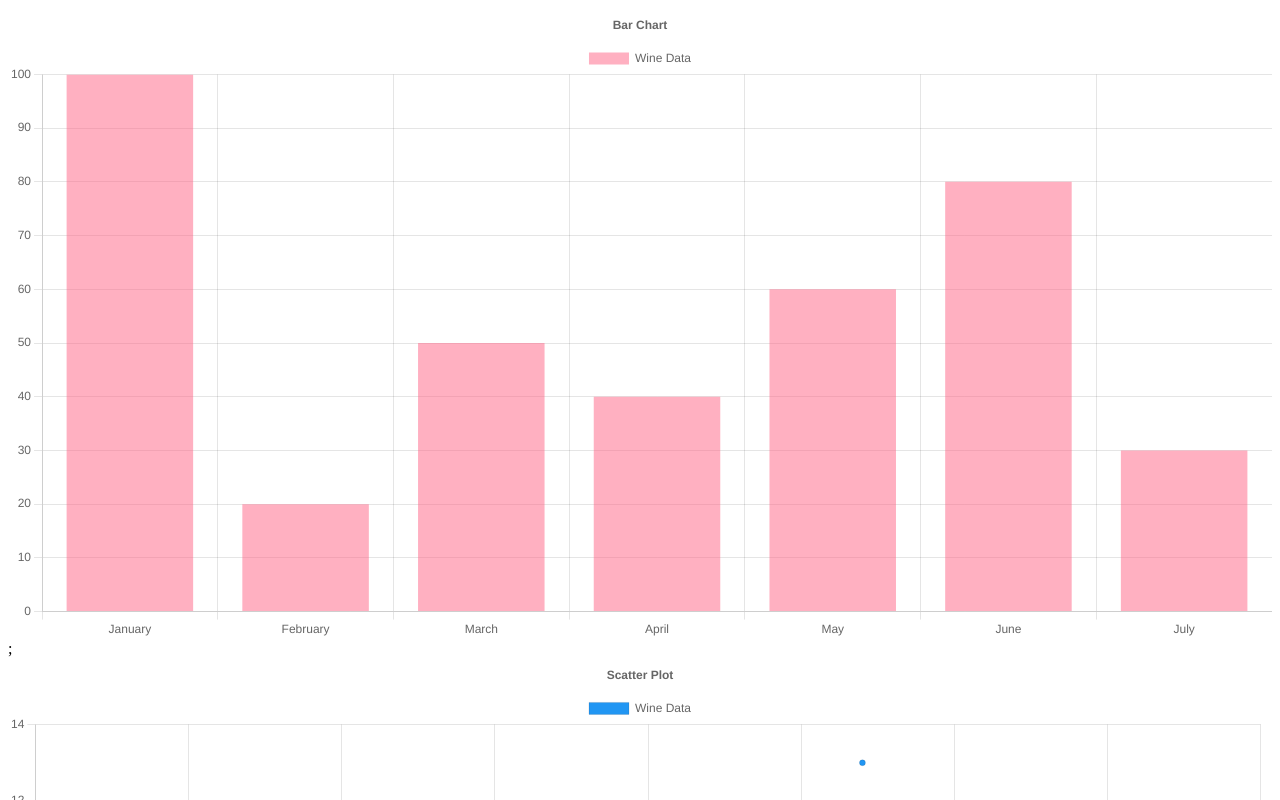
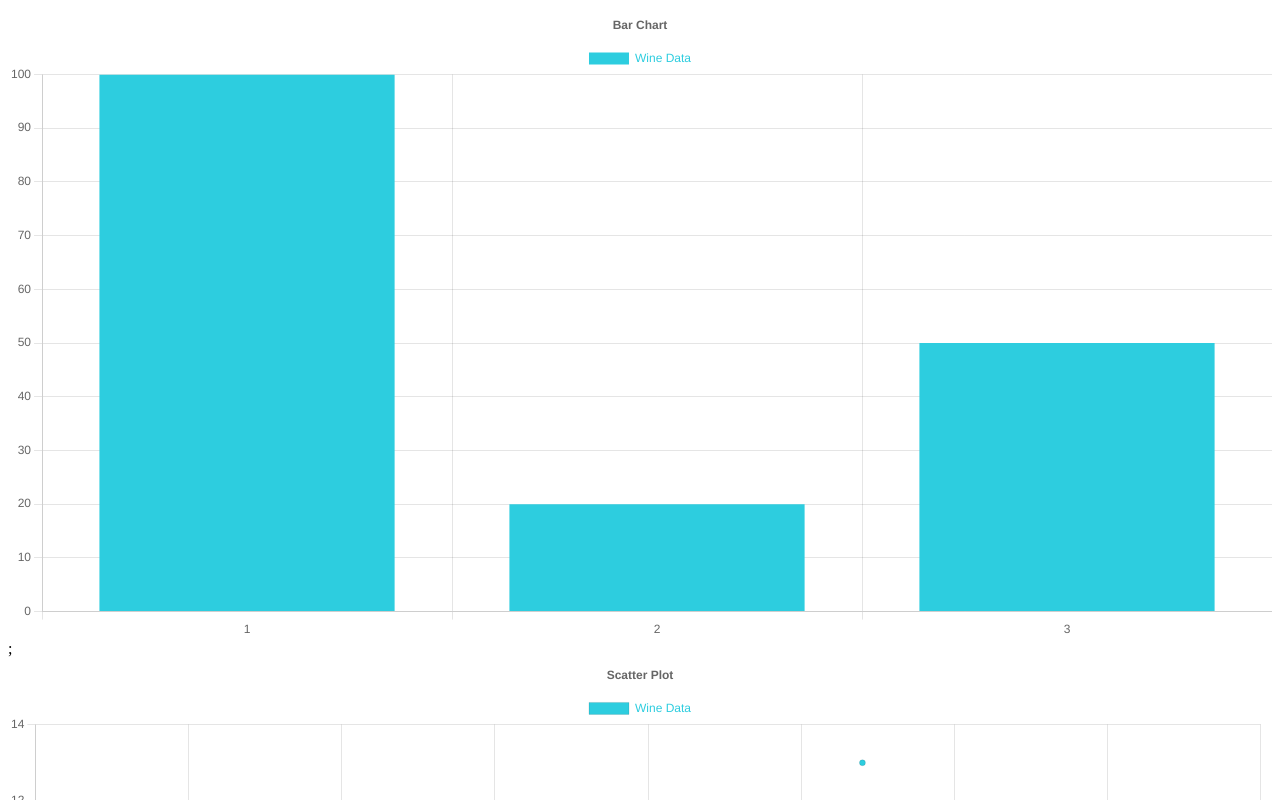
Before and after one commit to Prakharsvnit/manuc_dataviz, a React (Create React App) app: page / in a window 1280 px wide. Shown: the top 800 px of the page. Built offline with nearby package versions, Linux system fonts and the light colour scheme.

Commit message:
Minor changes

```diff
--- a/src/App.js
+++ b/src/App.js
@@ -1,6 +1,5 @@
 import BarChart from "./barChart";
 import ScatterChart from "./scatterChart";
-// import data from "./data";
 
 const App = () => {
   return (
--- a/src/barChart.js
+++ b/src/barChart.js
@@ -8,6 +8,7 @@ import {
   Legend,
 } from "chart.js";
 import { Bar } from "react-chartjs-2";
+import styles from "./charts.module.css";
 
 ChartJS.register(
   CategoryScale,
@@ -19,31 +20,36 @@ ChartJS.register(
 );
 
 const options = {
-  responsive: true,
   plugins: {
     title: {
       display: true,
       text: "Bar Chart",
     },
+    legend: {
+      display: true,
+      labels: {
+        color: "#2DCDDF",
+      },
+    },
   },
 };
 
-const labels = ["January", "February", "March", "April", "May", "June", "July"];
+const labels = [1, 2, 3];
 
 const data = {
   labels,
   datasets: [
     {
       label: "Wine Data",
-      data: [100, 20, 50, 40, 60, 80, 30],
-      backgroundColor: "rgba(255, 99, 132, 0.5)",
+      data: [100, 20, 50],
+      backgroundColor: "#2DCDDF",
     },
   ],
 };
 
 const barChart = () => {
   return (
-    <div style={{ position: "relative", width: "100%", height: "100%" }}>
+    <div className={styles.charts}>
       <Bar options={options} data={data} />;
     </div>
   );
--- /dev/null
+++ b/src/charts.module.css
@@ -0,0 +1,7 @@
+/* Common css for styling both charts */
+
+.charts{
+    position: relative;
+    width: 100%;
+    height: 100%;
+}
--- a/src/displayData.js
+++ b/src/displayData.js
@@ -1,4 +1,6 @@
 import chartData from "./WineData.json";
+
+//calculate data from json file for scatter chart to be displayed
 
 export const scatterChartData = chartData.map((obj) => {
   return {
--- a/src/scatterChart.js
+++ b/src/scatterChart.js
@@ -8,19 +8,21 @@ import {
 } from "chart.js";
 import { Scatter } from "react-chartjs-2";
 import { scatterChartData } from "./displayData";
+import styles from "./charts.module.css";
 
 ChartJS.register(LinearScale, PointElement, LineElement, Tooltip, Legend);
 
 const options = {
-  scales: {
-    y: {
-      beginAtZero: true,
-    },
-  },
   plugins: {
     title: {
       display: true,
       text: "Scatter Plot",
+    },
+    legend: {
+      display: true,
+      labels: {
+        color: "#2DCDDF",
+      },
     },
   },
 };
@@ -30,14 +32,14 @@ const data = {
     {
       label: "Wine Data",
       data: scatterChartData,
-      backgroundColor: "#2196f3",
+      backgroundColor: "#2DCDDF",
     },
   ],
 };
 
 const scatterChart = () => {
   return (
-    <div style={{ position: "relative", width: "100%", height: "100%" }}>
+    <div className={styles.charts}>
       <Scatter options={options} data={data} />;
     </div>
   );
```
